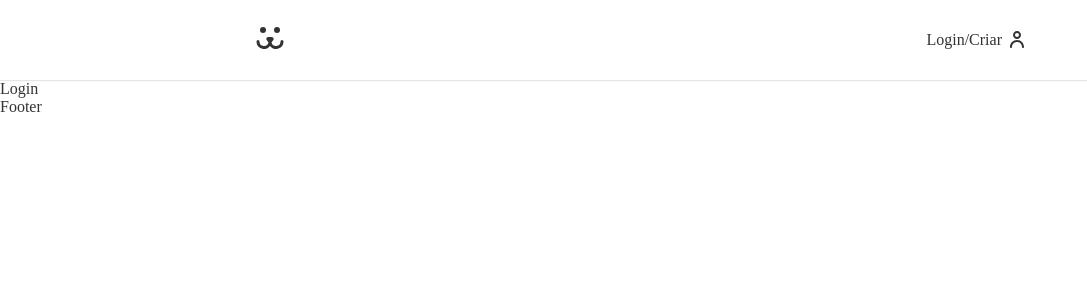
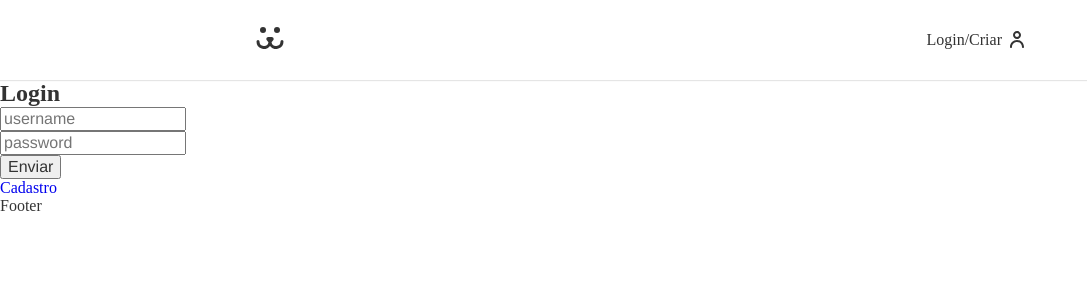
Before and after one commit to Celsogabrielf16/dogs, a React (Create React App) app: page /login in a window 1280 px wide. Shown: the top 300 px of the page, without its empty margins (0-1087 px from the left). Built offline with nearby package versions, Linux system fonts and the light colour scheme.

Commit message:
criação das rotas internas do componente Login

```diff
--- a/src/App.js
+++ b/src/App.js
@@ -13,7 +13,7 @@
         <Header />
         <Routes>
           <Route path="/" element={<Home />} />
-          <Route path="/login" element={<Login />} />
+          <Route path="/login/*" element={<Login />} />
         </Routes>
         <Footer />
       </BrowserRouter>
--- a/src/components/login/Login.js
+++ b/src/components/login/Login.js
@@ -1,9 +1,21 @@
 import React from 'react'
+import { Route, Routes } from 'react-router-dom'
 import './Login.css'
+import LoginCreate from './LoginCreate'
+import LoginForm from './LoginForm'
+import LoginPasswordLost from './LoginPasswordLost'
+import LoginPasswordReset from './LoginPasswordReset'
 
 const Login = () => {
   return (
-    <div>Login</div>
+    <div>
+      <Routes>
+        <Route path='/' element={ <LoginForm />}/>
+        <Route path='criar' element={ <LoginCreate />}/>
+        <Route path='perdeu' element={ <LoginPasswordLost />}/>
+        <Route path='resetar' element={ <LoginPasswordReset />}/>
+      </Routes>
+    </div>
   )
 }
 
--- /dev/null
+++ b/src/components/login/LoginCreate.js
@@ -0,0 +1,9 @@
+import React from 'react'
+
+const LoginCreate = () => {
+  return (
+    <div>LoginCreate</div>
+  )
+}
+
+export default LoginCreate
--- /dev/null
+++ b/src/components/login/LoginForm.js
@@ -0,0 +1,42 @@
+import React from "react";
+import { Link } from "react-router-dom";
+
+const LoginForm = () => {
+  const [username, setUsername] = React.useState("");
+  const [password, setPassword] = React.useState("");
+
+  function handleSubmit(event) {
+    event.preventDefault();
+    fetch("https://dogsapi.origamid.dev/json/jwt-auth/v1/token", {
+      method: "POST",
+      headers: {
+        "Content-Type": "application/json",
+      },
+      body: JSON.stringify({ username, password }),
+    }).then(res => res.json()).then(json => console.log(json))
+  }
+
+  return (
+    <section>
+      <h1>Login</h1>
+      <form action="" onSubmit={handleSubmit}>
+        <input
+          type="text"
+          value={username}
+          placeholder="username"
+          onChange={({ target }) => setUsername(target.value)}
+        />
+        <input
+          type="password"
+          value={password}
+          placeholder="password"
+          onChange={({ target }) => setPassword(target.value)}
+        />
+        <button>Enviar</button>
+      </form>
+      <Link to="/login/criar">Cadastro</Link>
+    </section>
+  );
+};
+
+export default LoginForm;
--- /dev/null
+++ b/src/components/login/LoginPasswordLost.js
@@ -0,0 +1,9 @@
+import React from 'react'
+
+const LoginPasswordLost = () => {
+  return (
+    <div>LoginPasswordLost</div>
+  )
+}
+
+export default LoginPasswordLost
--- /dev/null
+++ b/src/components/login/LoginPasswordReset.js
@@ -0,0 +1,9 @@
+import React from 'react'
+
+const LoginPasswordReset = () => {
+  return (
+    <div>LoginPasswordReset</div>
+  )
+}
+
+export default LoginPasswordReset
```
